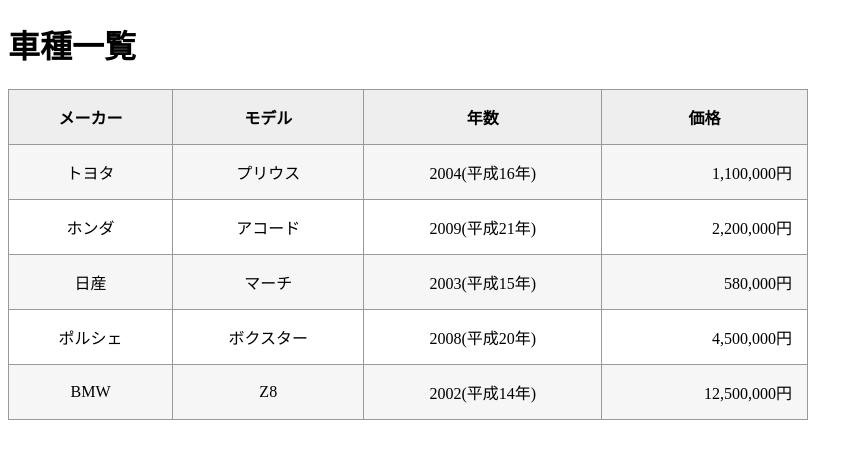
After one commit to ryonahara/04_PHP, a PHP site: page /cars.php in a window 1280 px wide. The commit adds this page. Shown: the top 459 px of the page, without its empty margins (0-863 px from the left). Run offline with PHP 8.4, Linux system fonts and the light colour scheme.

Commit message:
add:11-7 cars

```diff
--- /dev/null
+++ b/11/cars.php
@@ -0,0 +1,95 @@
+<?php
+
+declare(strict_types=1);
+require_once dirname(__FILE__) . '/util.inc.php';
+
+$cars = [
+    [
+        'maker' => 'トヨタ',
+        'model' => 'プリウス',
+        'year'  => 2004,
+        'price' => 1100000,
+    ],
+    [
+        'maker' => 'ホンダ',
+        'model' => 'アコード',
+        'year'  => 2009,
+        'price' => 2200000,
+    ],
+    [
+        'maker' => '日産',
+        'model' => 'マーチ',
+        'year'  => 2003,
+        'price' => 580000,
+    ],
+    [
+        'maker' => 'ポルシェ',
+        'model' => 'ボクスター',
+        'year'  => 2008,
+        'price' => 4500000,
+    ],
+    [
+        'maker' => 'BMW',
+        'model' => 'Z8',
+        'year'  => 2002,
+        'price' => 12500000,
+    ]
+];
+?>
+
+<!DOCTYPE html>
+<html lang="ja">
+
+<head>
+    <meta charset="UTF-8">
+    <meta name="viewport" content="width=device-width, initial-scale=1.0">
+    <title>車種一覧</title>
+    <style>
+        table {
+            border-collapse: collapse;
+            width: 800px;
+        }
+
+        tr:nth-of-type(even) {
+            background-color: #f6f6f6;
+        }
+
+        th,
+        td {
+            border: 1px solid #999;
+            padding: 15px;
+            text-align: center;
+        }
+
+        th {
+            background-color: #eee;
+        }
+
+        td:last-child {
+            text-align: right;
+        }
+    </style>
+</head>
+
+<body>
+    <h1>車種一覧</h1>
+    <table>
+        <tr>
+            <th>メーカー</th>
+            <th>モデル</th>
+            <th>年数</th>
+            <th>価格</th>
+        </tr>
+        <?php foreach ($cars as $car) : ?>
+            <tr>
+                <td><?= $car['maker'] ?></td>
+                <td><?= $car['model'] ?></td>
+                <td><?= $car['year']. '(' . getWareki($car['year']) . ')'?></td>
+                <td><?= number_format(($car['price'])) . '円' ?></td>
+            </tr>
+
+        <?php endforeach; ?>
+    </table>
+</body>
+
+</html>
--- a/11/util.inc.php
+++ b/11/util.inc.php
@@ -3,13 +3,11 @@
 /**
  * 西暦を和暦に変換する
  *
- * @param integer $seireki
+ * @param integer|null $seireki
  * @return string
  */
-function getWareki(int $seireki):string
+function getWareki(?int $seireki): string
 {
-    //ローカル変数定義
-
     if (!is_numeric($seireki) || $seireki < 1868) {
         $wareki = '未対応';
     } elseif ($seireki < 1912) {
```
Also changed, not shown: 11/di.php (deleted, +0 -32 lines).
